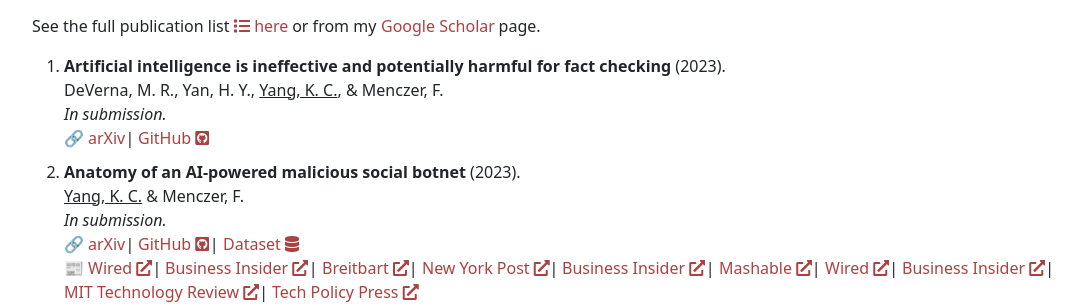
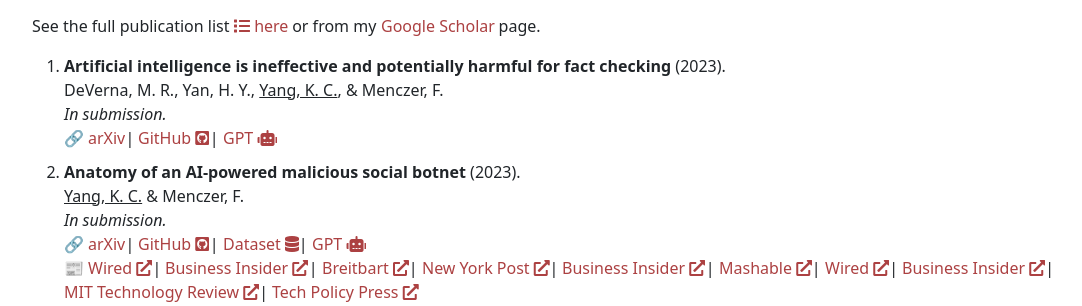
Before and after one commit to KaichengYang/homepage, a Vue app: page /#/ in a window 1280 px wide. Shown: the part 962-1268 px from the top of the page, without its empty margins (50-1132 px from the left). Built offline with nearby package versions, Linux system fonts and the light colour scheme; some icons are missing.

Commit message:
add: gpts for two papers

```diff
--- a/src/components/libs.js
+++ b/src/components/libs.js
@@ -8,7 +8,8 @@ export default {
         GitHub: "fab fa-github-square",
         Dataset: "fas fa-database",
         PyPI: "fab fa-python",
-        CRAN: "fab fa-r-project"
+        CRAN: "fab fa-r-project",
+        GPT: "fas fa-robot"
       }
     }
   },
--- a/static/files/refs.json
+++ b/static/files/refs.json
@@ -25,6 +25,10 @@
       {
         "url": "https://github.com/osome-iu/AI_fact_checking",
         "name": "GitHub"
+      },
+      {
+        "url": "https://chat.openai.com/g/g-fuEoRgOsG-ai-fact-checking-paper",
+        "name": "GPT"
       }
     ],
     "altmetric": {
@@ -62,6 +66,10 @@
       {
         "url": "https://doi.org/10.5281/zenodo.8035289",
         "name": "Dataset"
+      },
+      {
+        "url": "https://chat.openai.com/g/g-WbF9uM0T4-fox8-botnet-paper",
+        "name": "GPT"
       }
     ],
     "altmetric": {
```
